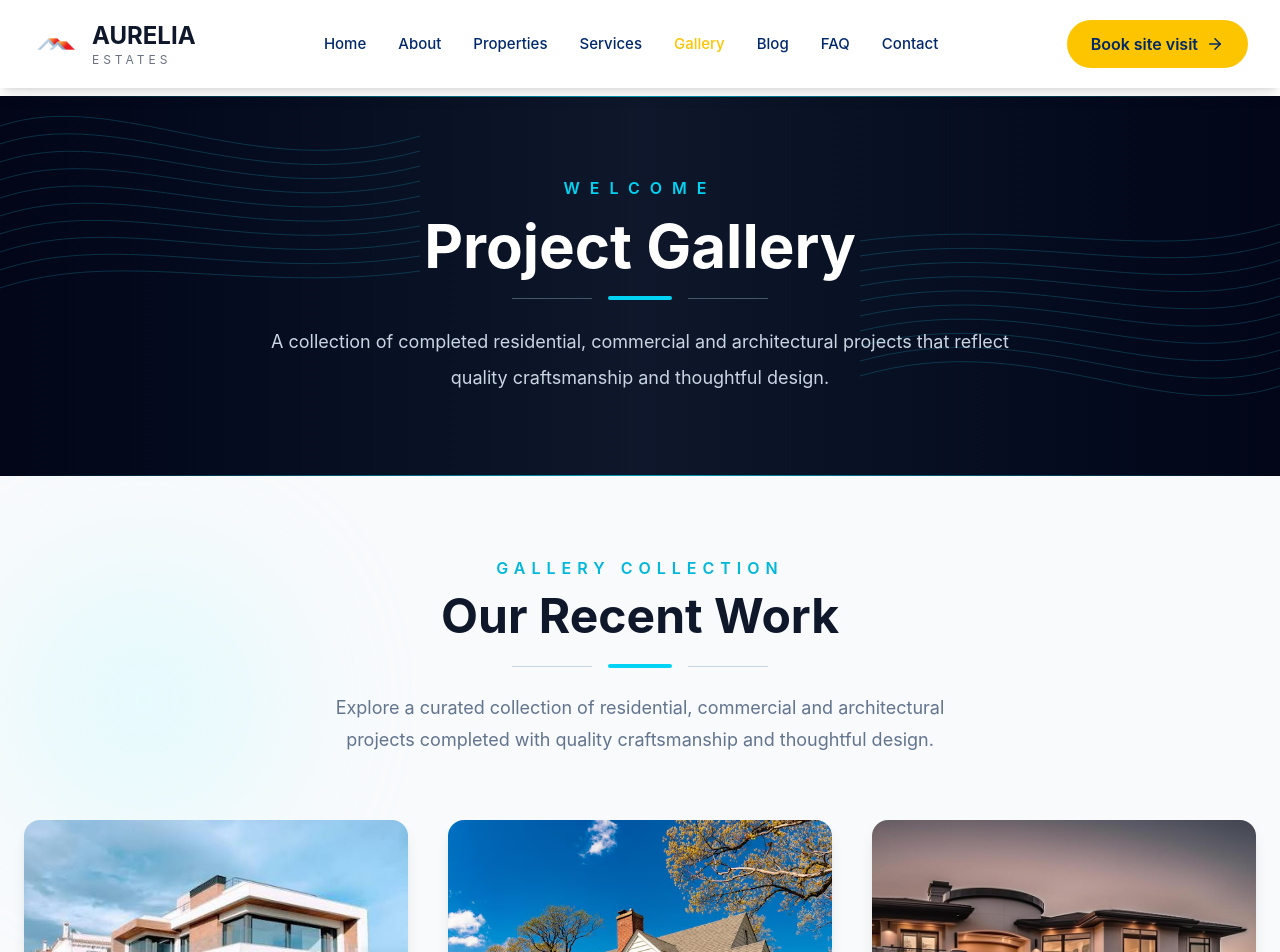
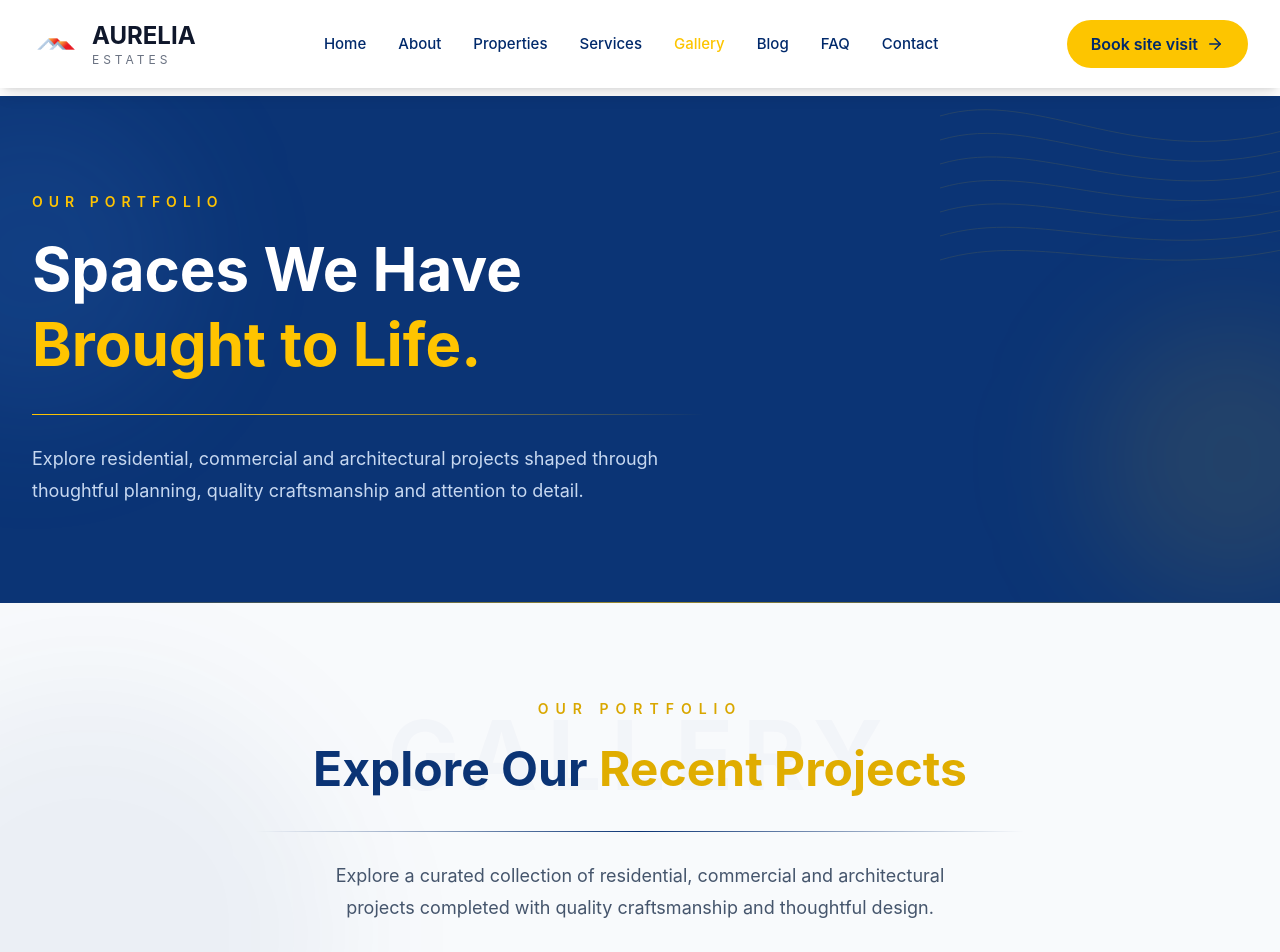
Before and after one commit to Amey5328/real-estate-company, a React (Vite) app: page /gallery in a window 1280 px wide. Shown: the top 952 px of the page. Built offline with nearby package versions, Linux system fonts and the light colour scheme.

Commit message:
Redesign gallery page with updated theme

```diff
--- a/src/pages/Gallery/Gallery.jsx
+++ b/src/pages/Gallery/Gallery.jsx
@@ -24,132 +24,103 @@
 
   return (
     <main className="bg-white">
-
       {/* ================= HERO SECTION ================= */}
 
-      <section className="relative overflow-hidden bg-gradient-to-r from-slate-950 via-slate-900 to-slate-950 py-16 lg:py-20">
+      <section className="relative overflow-hidden bg-[#0b3475]">
+        {/* Soft background glow */}
+        <div className="absolute -left-32 top-0 h-80 w-80 rounded-full bg-blue-400/10 blur-3xl" />
 
-        {/* Top Accent Line */}
-        <div className="absolute top-0 left-0 h-px w-full bg-gradient-to-r from-transparent via-cyan-400 to-transparent opacity-70"></div>
+        <div className="absolute -right-24 bottom-0 h-72 w-72 rounded-full bg-[#ffc400]/10 blur-3xl" />
 
-        {/* Bottom Accent Line */}
-        <div className="absolute bottom-0 left-0 h-px w-full bg-gradient-to-r from-transparent via-cyan-400 to-transparent opacity-70"></div>
-
-        {/* Left Decorative Lines */}
-        <div className="absolute left-0 top-0 opacity-20">
-          <svg width="420" height="320" viewBox="0 0 420 320" fill="none">
-            {[...Array(10)].map((_, i) => (
+        {/* Subtle decorative lines */}
+        <div className="absolute right-0 top-0 hidden opacity-10 lg:block">
+          <svg
+            width="420"
+            height="260"
+            viewBox="0 0 420 260"
+            fill="none"
+          >
+            {[...Array(7)].map((_, index) => (
               <path
-                key={i}
-                d={`M0 ${30 + i * 18} C120 ${-10 + i * 18},250 ${90 + i * 12
-                  },420 ${40 + i * 15}`}
-                stroke="#22d3ee"
+                key={index}
+                d={`M80 ${20 + index * 24} C180 ${-10 + index * 24
+                  }, 280 ${80 + index * 18}, 440 ${30 + index * 20
+                  }`}
+                stroke="#FFC400"
                 strokeWidth="1"
-                fill="none"
-              />
-            ))}
-          </svg>
-        </div>
-
-        {/* Right Decorative Lines */}
-        <div className="absolute right-0 top-0 rotate-180 opacity-20">
-          <svg width="420" height="320" viewBox="0 0 420 320" fill="none">
-            {[...Array(10)].map((_, i) => (
-              <path
-                key={i}
-                d={`M0 ${30 + i * 18} C120 ${-10 + i * 18},250 ${90 + i * 12
-                  },420 ${40 + i * 15}`}
-                stroke="#22d3ee"
-                strokeWidth="1"
-                fill="none"
               />
             ))}
           </svg>
         </div>
 
         {/* Hero Content */}
+        <div className="relative mx-auto max-w-7xl px-6 py-20 lg:px-8 lg:py-24">
+          <div className="max-w-3xl">
+            <p className="mb-5 text-sm font-semibold uppercase tracking-[6px] text-[#ffc400]">
+              Our Portfolio
+            </p>
 
-        <div className="relative mx-auto max-w-7xl px-6 text-center">
+            <h1 className="text-4xl font-bold leading-tight text-white sm:text-5xl lg:text-6xl">
+              Spaces We Have
+              <span className="block text-[#ffc400]">
+                Brought to Life.
+              </span>
+            </h1>
 
-          <p className="mb-4 font-semibold uppercase tracking-[10px] text-cyan-400">
-            Welcome
-          </p>
+            <div className="mt-8 h-[1px] w-full max-w-2xl bg-gradient-to-r from-[#ffc400] via-[#ffc400]/70 to-transparent" />
 
-          <h1 className="text-5xl font-bold text-white md:text-6xl">
-            Project Gallery
-          </h1>
-
-          <div className="mt-5 flex items-center justify-center gap-4">
-
-            <div className="h-px w-20 bg-slate-600"></div>
-
-            <div className="h-1 w-16 rounded-full bg-cyan-400"></div>
-
-            <div className="h-px w-20 bg-slate-600"></div>
-
+            <p className="mt-7 max-w-2xl text-lg leading-8 text-blue-100/90">
+              Explore residential, commercial and architectural projects shaped
+              through thoughtful planning, quality craftsmanship and attention
+              to detail.
+            </p>
           </div>
-
-          <p className="mx-auto mt-6 max-w-3xl text-lg leading-9 text-slate-300">
-            A collection of completed residential, commercial and architectural projects that reflect quality craftsmanship and thoughtful design.
-          </p>
-          {/* <div className="mt-8 flex items-center justify-center text-sm text-slate-300">
-
-            <span>Home</span>
-
-            <span className="mx-3 text-cyan-400">/</span>
-
-            <span>Gallery</span>
-
-          </div> */}
-
         </div>
 
+        {/* Bottom accent */}
+        <div className="absolute bottom-0 left-0 h-px w-full bg-gradient-to-r from-transparent via-[#ffc400]/60 to-transparent" />
       </section>
 
       {/* ================= GALLERY SECTION ================= */}
 
-      <section className="relative overflow-hidden bg-slate-50 py-20">
+      <section className="relative overflow-hidden bg-[#f8fafc] py-20 lg:py-24">
+        {/* Soft background shapes */}
+        <div className="pointer-events-none absolute -left-40 top-20 h-[500px] w-[500px] rounded-full bg-[#0b3475]/5 blur-3xl" />
 
-        {/* Background Glow */}
+        <div className="pointer-events-none absolute -right-40 top-1/3 h-[450px] w-[450px] rounded-full bg-[#ffc400]/10 blur-3xl" />
 
-        <div className="absolute left-0 top-20 h-72 w-72 rounded-full bg-cyan-100 opacity-40 blur-3xl"></div>
+        <div className="relative mx-auto max-w-[1450px] px-8 lg:px-12">
+          {/* Heading Area */}
+          <div className="relative mx-auto max-w-4xl text-center">
+            {/* Decorative faded text */}
+            <span className="pointer-events-none absolute left-1/2 top-2 -translate-x-1/2 whitespace-nowrap text-7xl font-bold uppercase tracking-widest text-[#0b3475]/[0.025] md:text-8xl">
+              Gallery
+            </span>
 
-        <div className="absolute right-0 bottom-20 h-72 w-72 rounded-full bg-slate-200 opacity-50 blur-3xl"></div>
+            <div className="relative">
+              <p className="text-sm font-semibold uppercase tracking-[7px] text-[#d9a700]">
+                Our Portfolio
+              </p>
 
-        <div className="relative mx-auto max-w-7xl px-6">
+              <h2 className="mt-5 text-4xl font-bold leading-tight text-[#0b3475] sm:text-5xl">
+                Explore Our{" "}
+                <span className="text-[#e0ad00]">
+                  Recent Projects
+                </span>
+              </h2>
 
-          {/* Heading */}
+              <div className="mx-auto mt-8 h-[1px] w-full max-w-3xl bg-gradient-to-r from-transparent via-[#0b3475] to-transparent" />
 
-          <div className="mb-16 text-center">
-
-            <p className="mb-3 font-semibold uppercase tracking-[6px] text-cyan-500">
-              Gallery Collection
-            </p>
-
-            <h2 className="text-5xl font-bold text-slate-900">
-              Our Recent Work
-            </h2>
-
-            <div className="mt-6 flex items-center justify-center gap-4">
-
-              <div className="h-px w-20 bg-slate-300"></div>
-
-              <div className="h-1 w-16 rounded-full bg-cyan-400"></div>
-
-              <div className="h-px w-20 bg-slate-300"></div>
-
+              <p className="mx-auto mt-7 max-w-2xl text-lg leading-8 text-slate-600">
+                Explore a curated collection of residential, commercial and
+                architectural projects completed with quality craftsmanship and
+                thoughtful design.
+              </p>
             </div>
-
-            <p className="mx-auto mt-6 max-w-2xl text-lg leading-8 text-slate-500">
-              Explore a curated collection of residential, commercial and architectural projects completed with quality craftsmanship and thoughtful design.
-            </p>
-
           </div>
 
-          {/* Cards */}
-
-          <div className="grid grid-cols-1 gap-8 md:grid-cols-2 xl:grid-cols-3 xl:gap-10">
-
+          {/* Gallery Cards */}
+          <div className="mt-16 grid grid-cols-1 gap-8 md:grid-cols-2 xl:grid-cols-3 xl:gap-10">
             {galleryData.map((item, index) => (
               <GalleryCard
                 key={item.id}
@@ -160,11 +131,8 @@
                 onClick={() => openImage(index)}
               />
             ))}
-
           </div>
-
         </div>
-
       </section>
 
       {/* ================= MODAL ================= */}
@@ -180,7 +148,6 @@
           onClose={closeModal}
         />
       )}
-
     </main>
   );
 };
--- a/src/pages/Gallery/GalleryCard.jsx
+++ b/src/pages/Gallery/GalleryCard.jsx
@@ -8,7 +8,7 @@
   return (
     <div
       onClick={onClick}
-      className="group relative cursor-pointer overflow-hidden rounded-2xl shadow-lg transition-all duration-500 hover:-translate-y-2 hover:shadow-2xl"
+      className="group relative cursor-pointer overflow-hidden rounded-2xl border border-slate-200 bg-white shadow-lg transition-all duration-500 hover:-translate-y-2 hover:border-[#ffc400]/70 hover:shadow-2xl"
     >
       {/* Image */}
       <img
@@ -17,10 +17,13 @@
         className="h-80 w-full object-cover transition-transform duration-700 group-hover:scale-110"
       />
 
-      {/* Overlay + Content */}
-      <div className="absolute inset-0 flex flex-col justify-end bg-gradient-to-t from-slate-950/90 via-slate-900/30 to-transparent p-6 opacity-0 transition-opacity duration-500 group-hover:opacity-100">
+      {/* Permanent bottom gradient */}
+      <div className="absolute inset-0 bg-gradient-to-t from-[#062b68]/50 via-transparent to-transparent" />
 
-        <span className="mb-2 w-fit rounded-full border border-cyan-400 px-3 py-1 text-xs font-semibold uppercase tracking-[3px] text-cyan-300">
+      {/* Hover Overlay + Content */}
+      <div className="absolute inset-0 flex flex-col justify-end bg-gradient-to-t from-[#062b68]/95 via-[#0b3475]/55 to-transparent p-6 opacity-0 transition-all duration-500 group-hover:opacity-100">
+
+        <span className="mb-3 w-fit rounded-full border border-[#ffc400]/70 bg-[#ffc400]/10 px-3 py-1 text-xs font-semibold uppercase tracking-[3px] text-[#ffc400]">
           {category}
         </span>
 
@@ -28,16 +31,24 @@
           {title}
         </h3>
 
-        <p className="mt-2 text-sm text-slate-300">
+        <p className="mt-2 text-sm text-blue-100/80">
           📍 {location}
         </p>
 
-        <p className="mt-5 flex items-center gap-2 text-sm font-semibold text-cyan-300 transition-all duration-300 group-hover:translate-x-2">
-          View Project
-          <span>→</span>
+        <div className="mt-5 h-px w-full bg-gradient-to-r from-[#ffc400]/70 to-transparent" />
+
+        <p className="mt-4 flex items-center gap-2 text-sm font-semibold text-[#ffc400]">
+          <span>View Project</span>
+
+          <span className="transition-transform duration-300 group-hover:translate-x-2">
+            →
+          </span>
         </p>
 
       </div>
+
+      {/* Gold bottom accent */}
+      <div className="absolute bottom-0 left-0 h-1 w-0 bg-[#ffc400] transition-all duration-500 group-hover:w-full" />
     </div>
   );
 };
```
Also changed, not shown: src/pages/Gallery/GalleryModal.jsx (+15 -12 lines).
